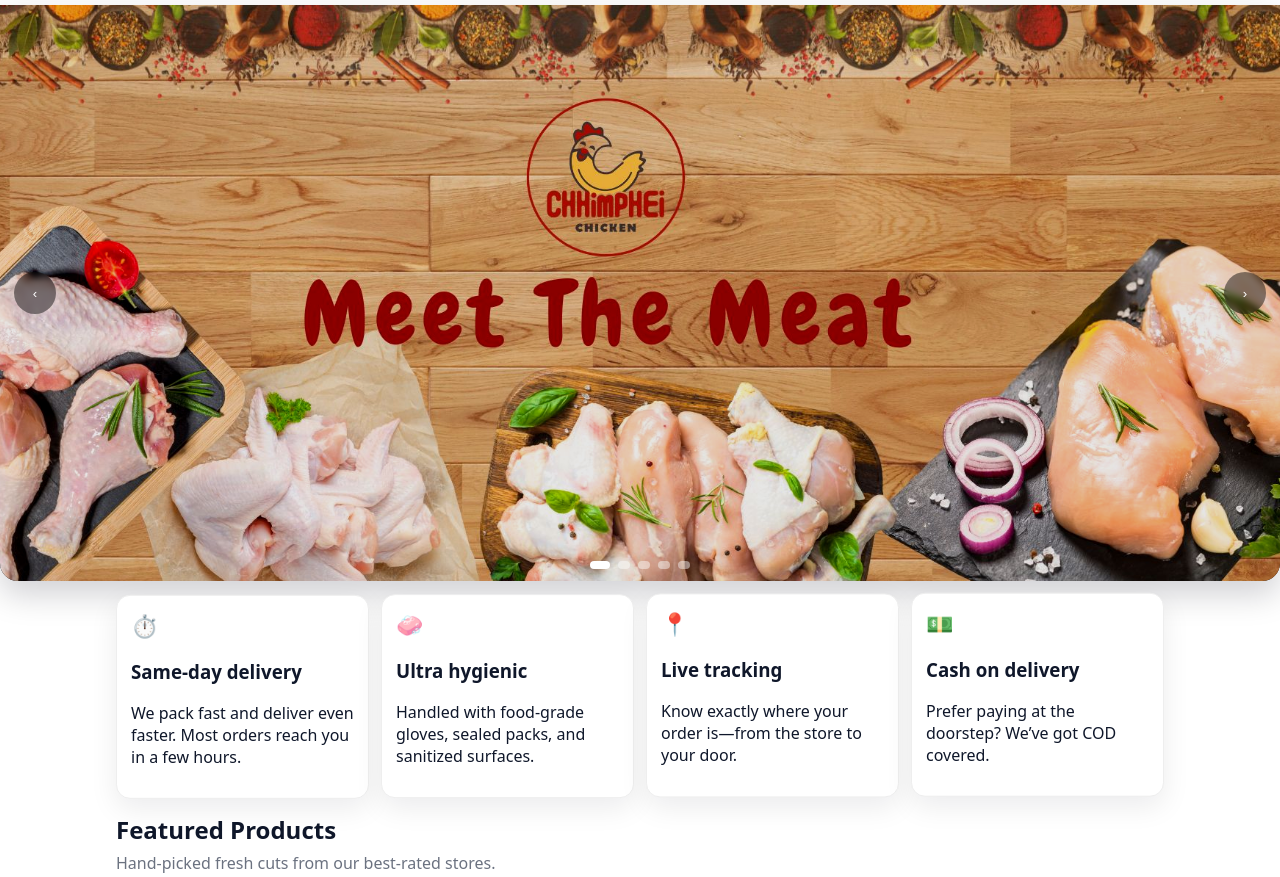
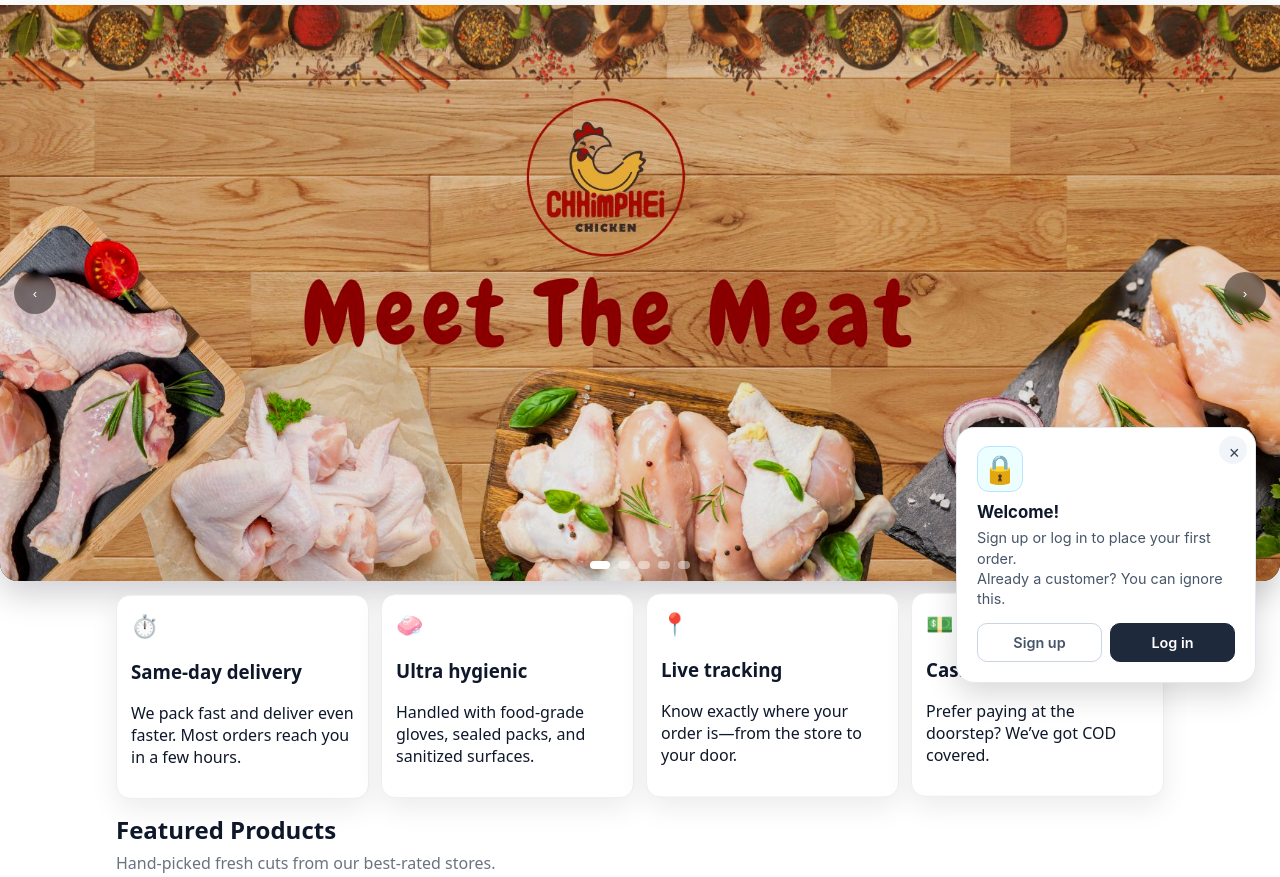
Before and after one commit to rahulbaruah098/Chhimpheichicken, a Flask app: page / in a window 1280 px wide. Shown: the part 93-970 px from the top of the page. Run offline with Flask 3, Linux system fonts and the light colour scheme; data comes from the database, SQL or seed files in the repository; both versions use the stored data as it was after the commit; data that the repository does not hold is empty; some libraries are stand-ins or nearby versions.

Commit message:
third commit

```diff
--- a/templates/index.html
+++ b/templates/index.html
@@ -1,5 +1,125 @@
 {% extends "base.html" %}
 {% block content %}
+
+
+{% if not user %}
+<section id="authPopup" class="auth-popup" role="dialog" aria-label="Sign up or log in reminder">
+  <style>
+    .auth-popup{
+      position:fixed;
+      right:24px;
+      bottom:24px;
+      z-index:1000;
+      background:#ffffff;
+      border:1px solid #e2e8f0;
+      border-radius:18px;
+      box-shadow:0 12px 30px rgba(0,0,0,0.15);
+      max-width:300px;
+      padding:18px 20px 20px;
+      transform:translateX(120%);
+      opacity:0;
+      transition:all 0.5s cubic-bezier(.25,.8,.25,1);
+      font-family:'Inter',sans-serif;
+    }
+    .auth-popup.show{
+      transform:translateX(0);
+      opacity:1;
+    }
+    .auth-popup .auth-icon{
+      font-size:28px;
+      background:#ecfeff;
+      border:1px solid #bae6fd;
+      width:46px;height:46px;
+      border-radius:12px;
+      display:grid;place-items:center;
+      margin-bottom:10px;
+    }
+    .auth-popup h4{
+      margin:0;
+      font-size:1.05rem;
+      color:#0f172a;
+      font-weight:700;
+    }
+    .auth-popup p{
+      color:#475569;
+      font-size:0.9rem;
+      margin:6px 0 14px;
+      line-height:1.4;
+    }
+    .auth-popup .actions{
+      display:flex;
+      gap:8px;
+      flex-wrap:wrap;
+    }
+    .auth-popup .btn,
+    .auth-popup .btn-ghost{
+      flex:1;
+      text-align:center;
+      padding:10px 0;
+      border-radius:10px;
+      font-weight:600;
+      font-size:0.9rem;
+      cursor:pointer;
+      text-decoration:none;
+    }
+    .auth-popup .btn{
+      background:#1e293b;
+      color:#fff;
+      border:1px solid #1e293b;
+    }
+    .auth-popup .btn:hover{background:#334155;}
+    .auth-popup .btn-ghost{
+      background:#fff;
+      border:1px solid #cbd5e1;
+      color:#475569;
+    }
+    .auth-popup .btn-ghost:hover{
+      background:#f8fafc;
+      border-color:#94a3b8;
+    }
+    .auth-popup .close-btn{
+      position:absolute;
+      top:8px;right:8px;
+      width:28px;height:28px;
+      border:none;
+      background:#f1f5f9;
+      color:#334155;
+      border-radius:50%;
+      font-size:18px;
+      cursor:pointer;
+      line-height:1;
+    }
+  </style>
+
+  <button class="close-btn" aria-label="Dismiss">&times;</button>
+  <div class="auth-icon">🔒</div>
+  <h4>Welcome!</h4>
+  <p>Sign up or log in to place your first order.<br>Already a customer? You can ignore this.</p>
+  <div class="actions">
+    <a href="{{ url_for('register') }}" class="btn-ghost">Sign up</a>
+    <a href="{{ url_for('login') }}" class="btn">Log in</a>
+  </div>
+
+  <script>
+  (function(){
+    const popup = document.getElementById('authPopup');
+    if(!popup) return;
+    if(localStorage.getItem('hideAuthPopup') === '1') return;
+
+    // Show after short delay
+    setTimeout(()=> popup.classList.add('show'), 800);
+
+    // Dismiss logic
+    const close = ()=> {
+      popup.classList.remove('show');
+      localStorage.setItem('hideAuthPopup','1');
+    };
+    popup.querySelector('.close-btn').addEventListener('click', close);
+    document.addEventListener('keydown', e=>{ if(e.key==='Escape') close(); });
+  })();
+  </script>
+</section>
+{% endif %}
 
 <!-- ===================== DESKTOP/TABLET HERO (slider) ===================== -->
 <section class="hero-fw" aria-label="Fresh meats banner">
@@ -133,6 +253,9 @@
     {% endfor %}
   </section>
 </section>
+
+
+
 
 <!-- ===================== HOW IT WORKS ===================== -->
 <section class="steps">
```
Also changed, not shown: templates/product.html (+10 -3 lines), app.db.
